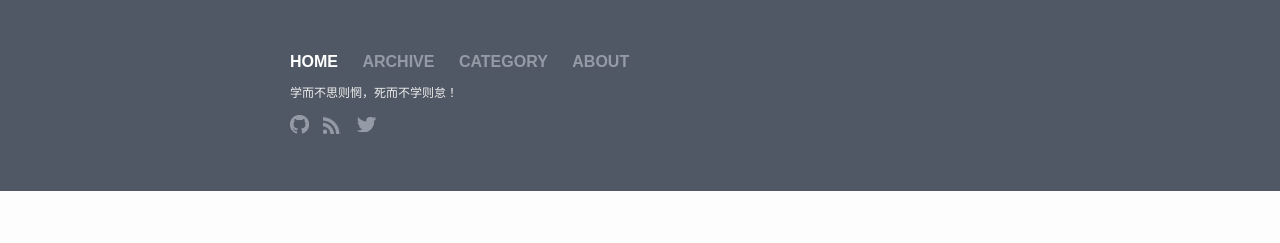
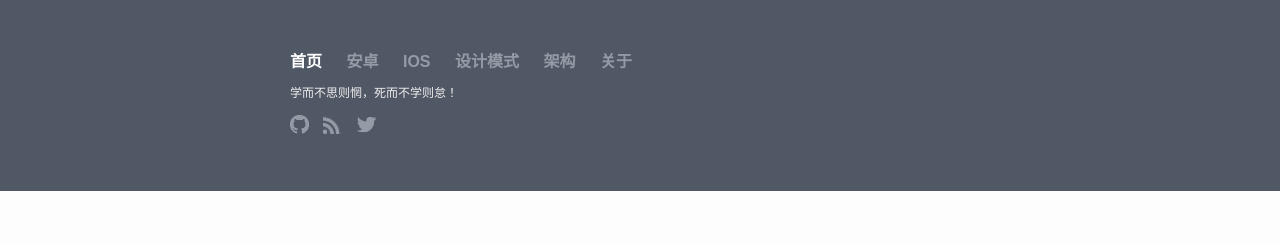
Before and after one commit to momocsdn/momocsdn.github.io, a Jekyll site: the page built from index.html, in a window 1280 px wide. Shown: the top 243 px of the page. Built offline with Jekyll 4.4.1, drawn with Linux system fonts in a browser that asks for light colours.

Commit message:
增加博客整体目录

```diff
--- a/_includes/header.html
+++ b/_includes/header.html
@@ -4,45 +4,67 @@
 			{% if page.path == "index.html" %}
 			<span class="title">
 				<li>
-					<a href="/index.html">home</a>
+					<a href="/index.html">首页</a>
 				</li>
 			</span>
 			{% else %}
 				<li>
-					<a href="/index.html">home</a>
+					<a href="/index.html">首页</a>
 				</li>
 			{% endif %}
 			{% if page.path == "archive.html" %}
 			<span class="title">
 				<li>
-					<a href="/archive.html">archive</a>
+					<a href="/archive.html">安卓</a>
 				</li>
 			</span>
 			{% else %}
 				<li>
-					<a href="/archive.html">archive</a>
+					<a href="/archive.html">安卓</a>
 				</li>
 			{% endif %}
 			{% if page.path == "category.html" %}
 			<span class="title">
 				<li>
-					<a href="/category.html">category</a>
+					<a href="/category.html">ios</a>
 				</li>
 			</span>
 			{% else %}
 				<li>
-					<a href="/category.html">category</a>
+					<a href="/category.html">ios</a>
 				</li>
 			{% endif %}
 			{% if page.path == "about.html" %}
 			<span class="title">
 				<li>
-					<a href="/about.html">about</a>
+					<a href="/about.html">设计模式</a>
 				</li>
 			</span>
 			{% else %}
 				<li>
-					<a href="/about.html">about</a>
+					<a href="/about.html">设计模式</a>
+				</li>
+			{% endif %}
+			{% if page.path == "about.html" %}
+			<span class="title">
+				<li>
+					<a href="/about.html">架构</a>
+				</li>
+			</span>
+			{% else %}
+				<li>
+					<a href="/about.html">架构</a>
+				</li>
+			{% endif %}
+			{% if page.path == "about.html" %}
+			<span class="title">
+				<li>
+					<a href="/about.html">关于</a>
+				</li>
+			</span>
+			{% else %}
+				<li>
+					<a href="/about.html">关于</a>
 				</li>
 			{% endif %}
 		</div>
```
